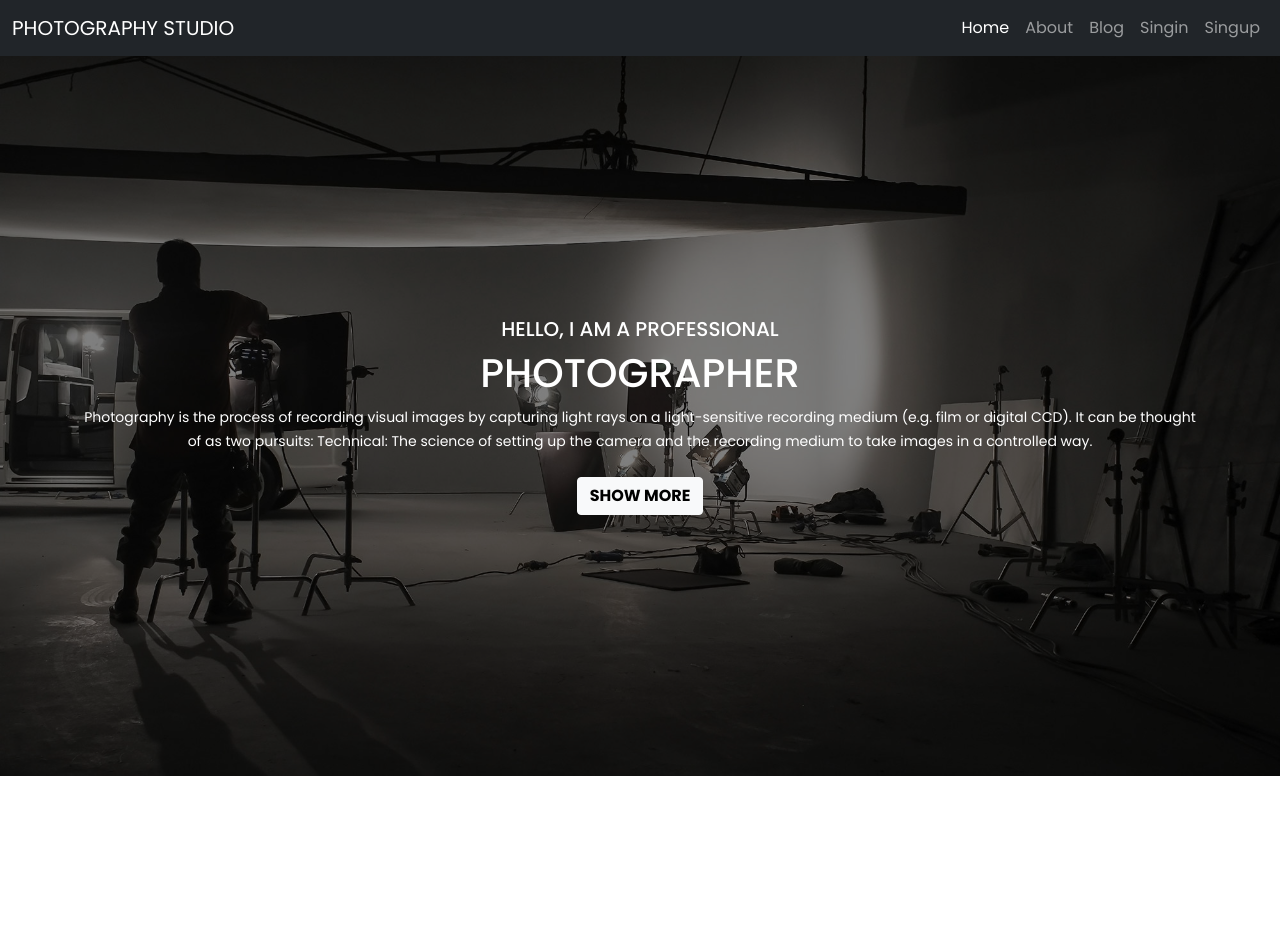
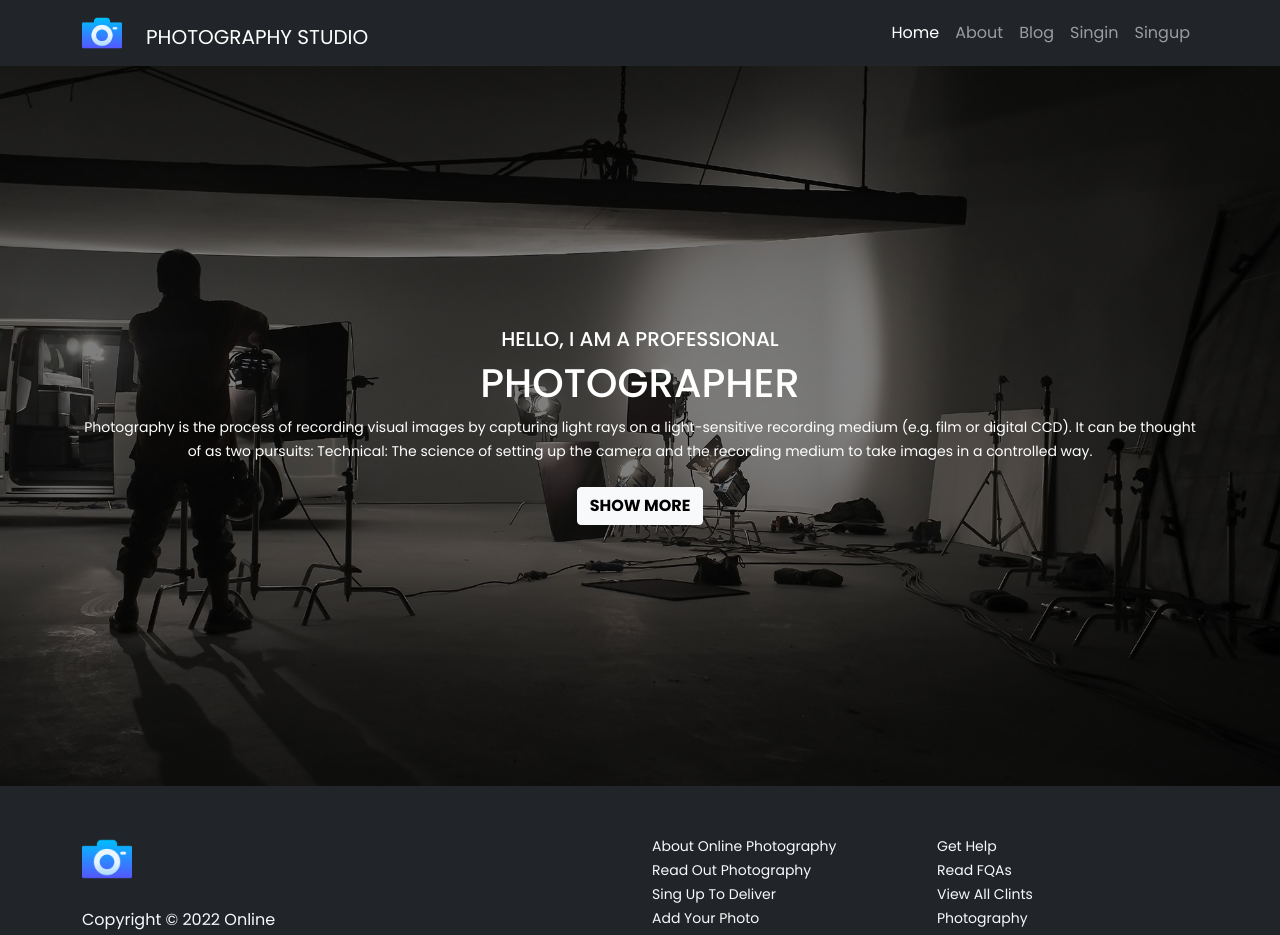
Before and after one commit to MdTasib/photography-studio, a React (Create React App) app: page / in a window 1280 px wide. Shown: the top 935 px of the page. Before the commit the page ends 800 px from the top, so only its background shows below. Built offline with nearby package versions, Linux system fonts and the light colour scheme.

Commit message:
footer section complete

```diff
--- a/src/App.js
+++ b/src/App.js
@@ -1,4 +1,5 @@
 import { Route, Routes } from "react-router-dom";
+import Footer from "./components/Footer/Footer";
 import Home from "./components/Home/Home";
 import Navbar from "./components/Navbar/Navbar";
 import NotFound from "./components/NotFound/NotFound";
@@ -12,6 +13,7 @@ function App() {
 				<Route path='/home' element={<Home />} />
 				<Route path='*' element={<NotFound />} />
 			</Routes>
+			<Footer />
 		</>
 	);
 }
--- a/src/components/Footer/Footer.js
+++ b/src/components/Footer/Footer.js
@@ -1,7 +1,54 @@
 import React from "react";
+import logo from "../../assets/icon/cemera.png";
 
 const Footer = () => {
-	return <div></div>;
+	return (
+		<div className='bg-dark py-5 text-light'>
+			<div className='container'>
+				<div className='row'>
+					<div className='col-md-3'>
+						<img src={logo} alt='' height='50' />
+						<p className='pt-4'>
+							Copyright &copy; {new Date().getFullYear()} Online Photography
+						</p>
+					</div>
+					<div className='col-md-3'></div>
+					<div className='col-md-3'>
+						<ul className='list-unstyled'>
+							<li>
+								<small>About Online Photography</small>
+							</li>
+							<li>
+								<small>Read Out Photography</small>
+							</li>
+							<li>
+								<small>Sing Up To Deliver</small>
+							</li>
+							<li>
+								<small>Add Your Photo</small>
+							</li>
+						</ul>
+					</div>
+					<div className='col-md-3'>
+						<ul className='list-unstyled'>
+							<li>
+								<small>Get Help</small>
+							</li>
+							<li>
+								<small>Read FQAs</small>
+							</li>
+							<li>
+								<small>View All Clints</small>
+							</li>
+							<li>
+								<small>Photography</small>
+							</li>
+						</ul>
+					</div>
+				</div>
+			</div>
+		</div>
+	);
 };
 
 export default Footer;
--- a/src/components/Navbar/Navbar.js
+++ b/src/components/Navbar/Navbar.js
@@ -1,12 +1,14 @@
 import React from "react";
 import { Link } from "react-router-dom";
+import logo from "../../assets/icon/cemera.png";
 
 const Navbar = () => {
 	return (
 		<nav className='navbar navbar-expand-lg navbar-dark bg-dark'>
-			<div className='container-fluid'>
-				<Link className='navbar-brand' to='/'>
-					PHOTOGRAPHY STUDIO
+			<div className='container'>
+				<Link className='navbar-brand d-flex align-items-center' to='/'>
+					<img src={logo} height='40' alt='' />
+					<span className='pt-2 ps-4'>PHOTOGRAPHY STUDIO</span>
 				</Link>
 				<button
 					className='navbar-toggler'
```
Also changed, not shown: src/assets/icon/cemera.png (added).
